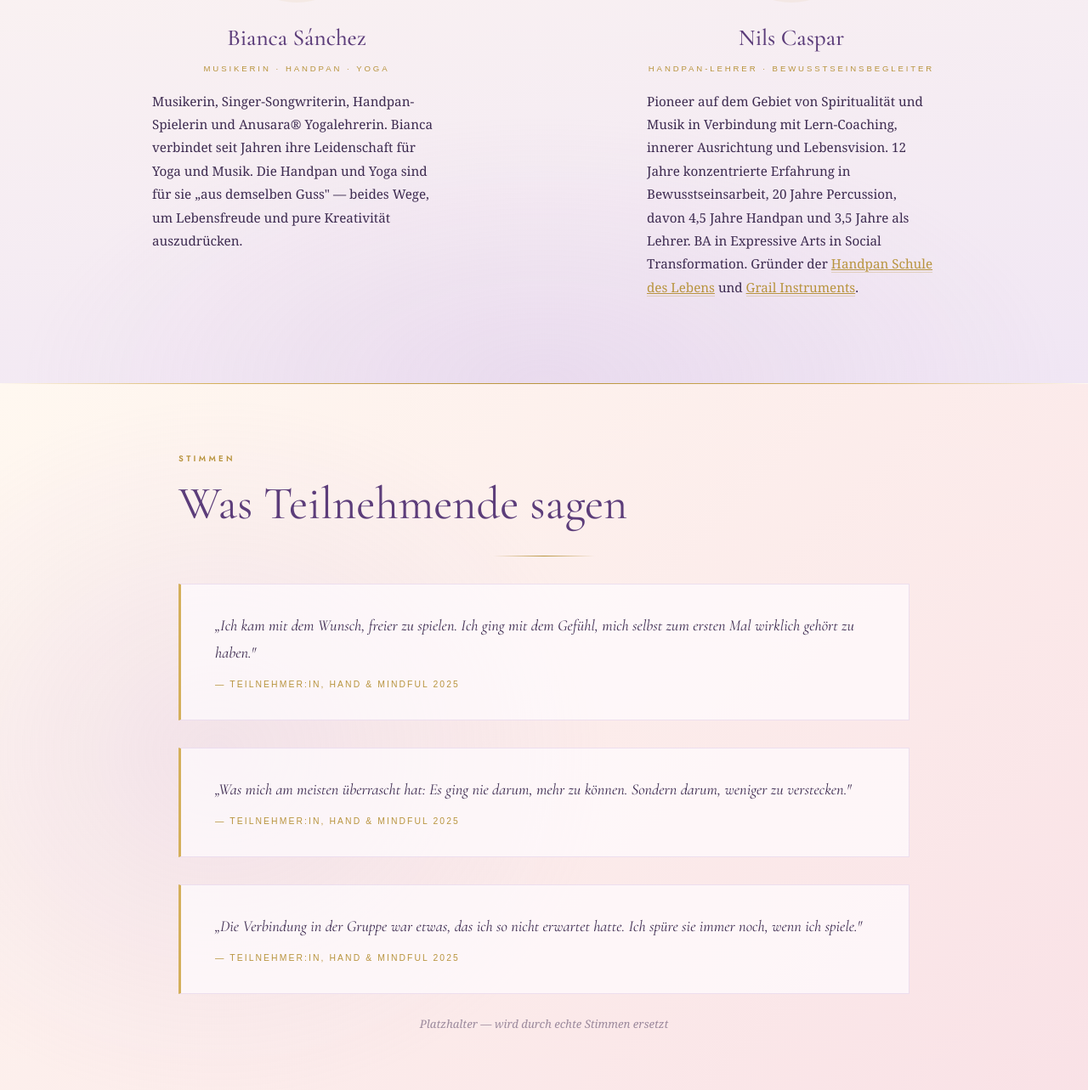
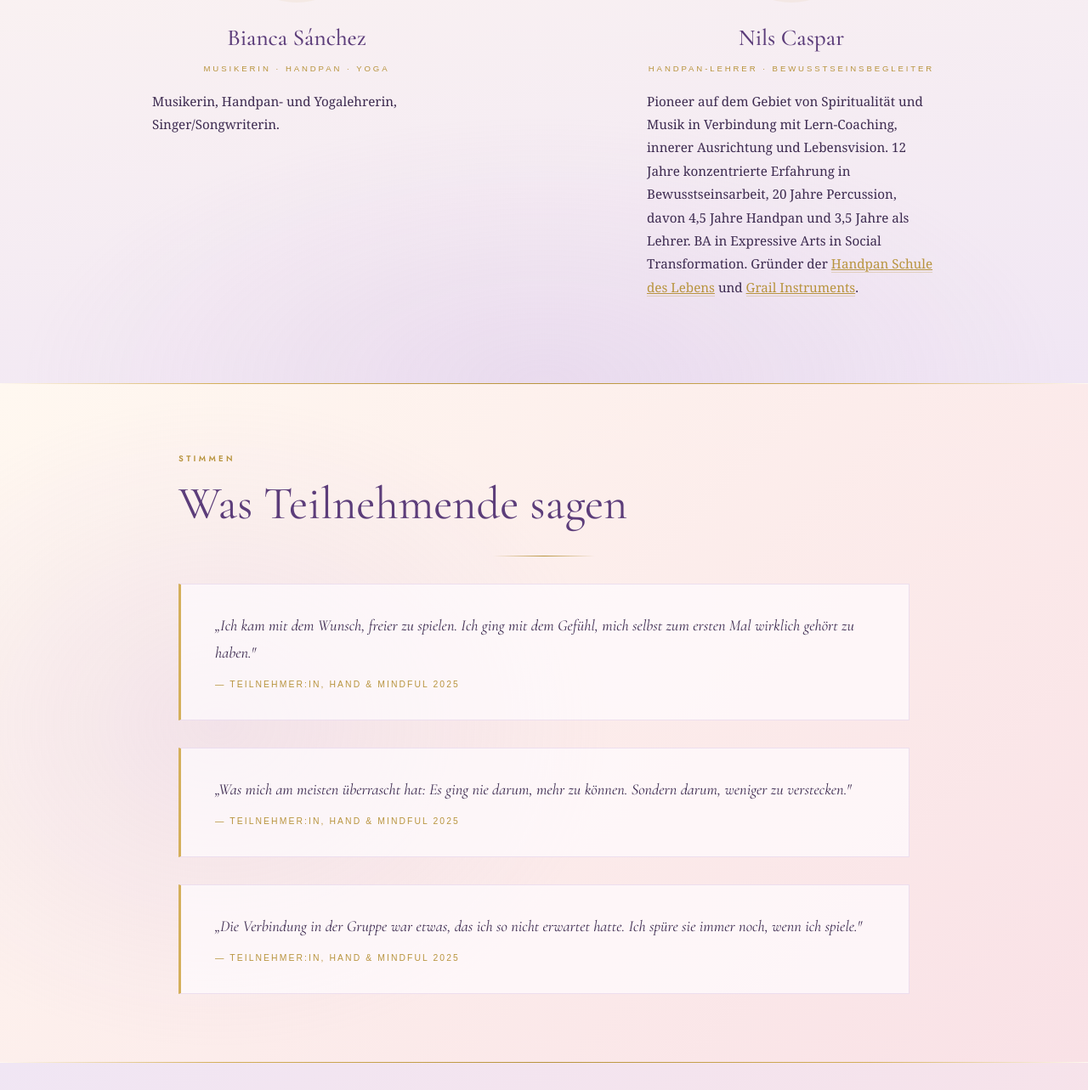
Before and after one commit to nilscasp/hand-and-mindful-retreat, a plain HTML site: page retreat.html in a window 1280 px wide. Shown: the part 6277-7560 px from the top of the page at 85% size. Drawn offline with Linux system fonts and the light colour scheme; a web font is replaced by a local one.

Commit message:
Update Bianca bio and remove testimonial placeholder
Co-Authored-By: Claude Sonnet 4.6 <noreply@anthropic.com>

```diff
--- a/retreat.html
+++ b/retreat.html
@@ -1374,7 +1374,7 @@ footer::before {
         </div>
         <h3>Bianca Sánchez</h3>
         <span class="role-label">Musikerin · Handpan · Yoga</span>
-        <p>Musikerin, Singer-Songwriterin, Handpan-Spielerin und Anusara® Yogalehrerin. Bianca verbindet seit Jahren ihre Leidenschaft für Yoga und Musik. Die Handpan und Yoga sind für sie „aus demselben Guss" — beides Wege, um Lebensfreude und pure Kreativität auszudrücken.</p>
+        <p>Musikerin, Handpan- und Yogalehrerin, Singer/Songwriterin.</p>
       </div>
       <div class="team-member fade-in fade-in-delay-2">
         <div class="avatar-circle" role="img" aria-label="Foto Nils Caspar">
@@ -1410,7 +1410,6 @@ footer::before {
         <cite style="display:block;margin-top:0.8rem;font-family:'Jost',sans-serif;font-style:normal;font-size:0.65rem;letter-spacing:0.2em;text-transform:uppercase;color:var(--gold-deep);">— Teilnehmer:in, Hand &amp; Mindful 2025</cite>
       </blockquote>
     </div>
-    <p class="fade-in" style="margin-top:1.5rem;font-size:0.82rem;font-style:italic;opacity:0.5;text-align:center;">Platzhalter — wird durch echte Stimmen ersetzt</p>
   </div>
 </section>
 <div class="gold-divider" aria-hidden="true"></div>
```
